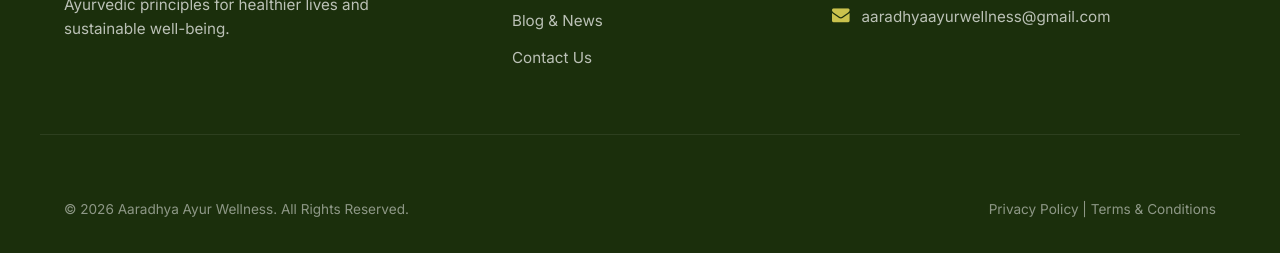
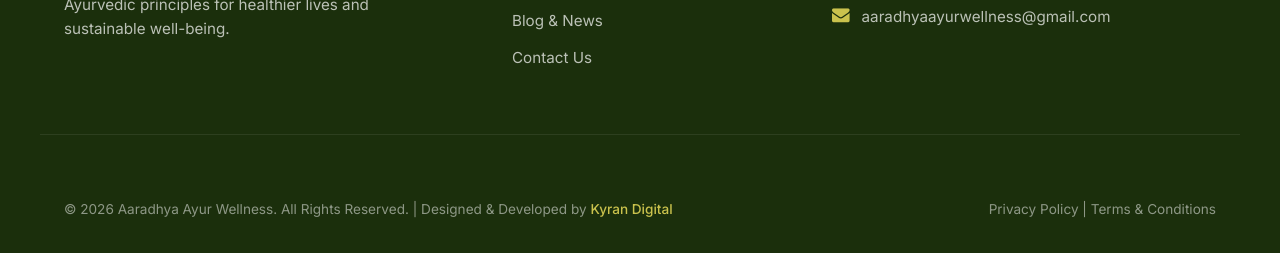
Before and after one commit to aaradhyaayurwellness/Aaradhya-Ayur-Wellness, a plain HTML site: page about.html in a window 1280 px wide. Shown: the part 3073-3326 px from the top of the page. Drawn offline with nearby package versions, Linux system fonts and the light colour scheme; a web font is replaced by a local one.

Commit message:
Add Designed & Developed by Kyran Digital attribution link in footer

```diff
--- a/about.html
+++ b/about.html
@@ -255,7 +255,7 @@
     </div>
 
     <div class="container footer-bottom">
-      <p>&copy; 2026 Aaradhya Ayur Wellness. All Rights Reserved.</p>
+      <p>&copy; 2026 Aaradhya Ayur Wellness. All Rights Reserved. | Designed & Developed by <a href="http://kyrandigital.com" target="_blank" rel="noopener noreferrer" style="color: var(--accent); font-weight: 500; text-decoration: none;">Kyran Digital</a></p>
       <div>
         <a href="#">Privacy Policy</a> | <a href="#">Terms & Conditions</a>
       </div>
```
Also changed, not shown: blog.html (+1 -1 lines), contact.html (+1 -1 lines), index.html (+1 -1 lines), products.html (+1 -1 lines).
